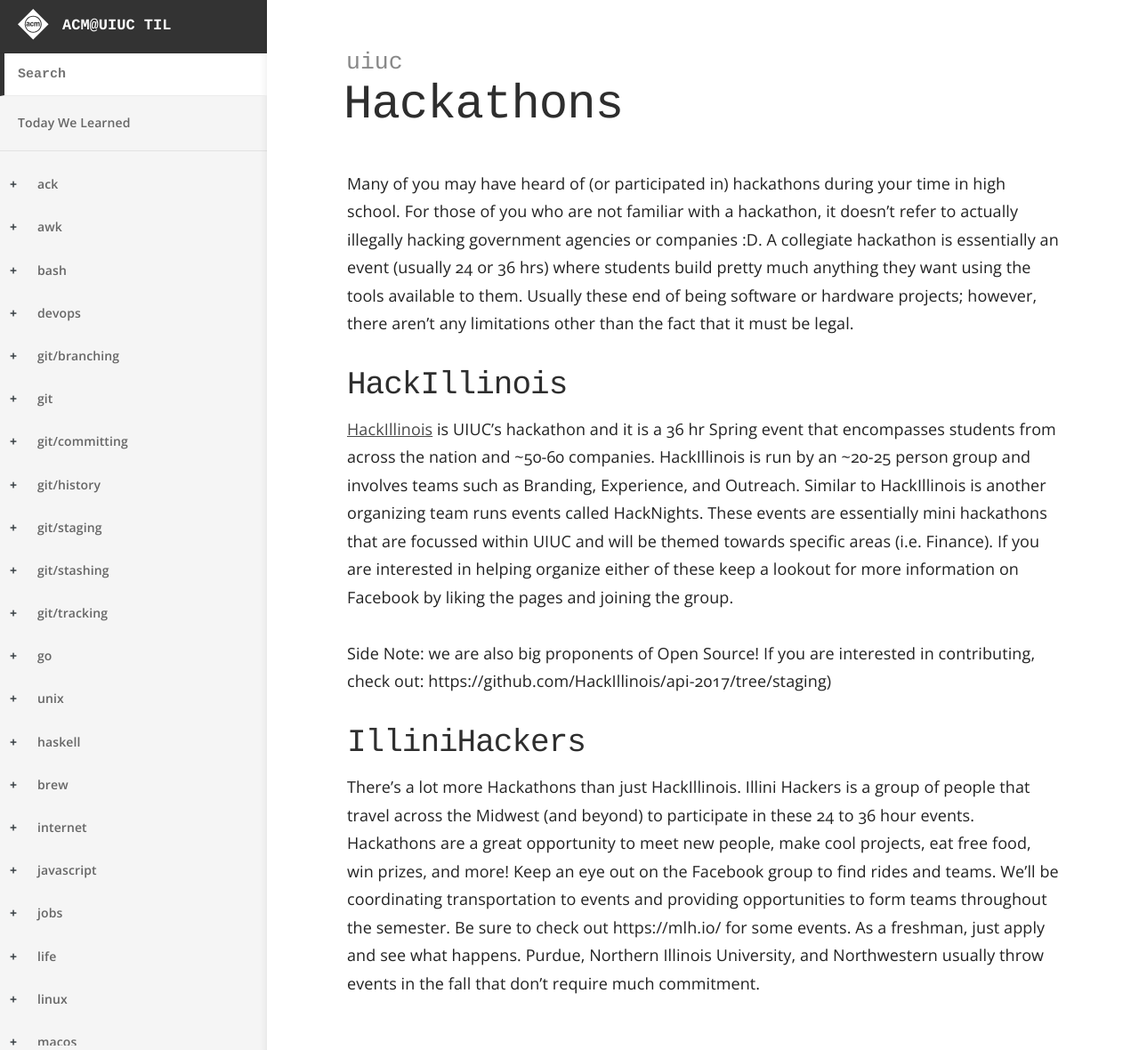
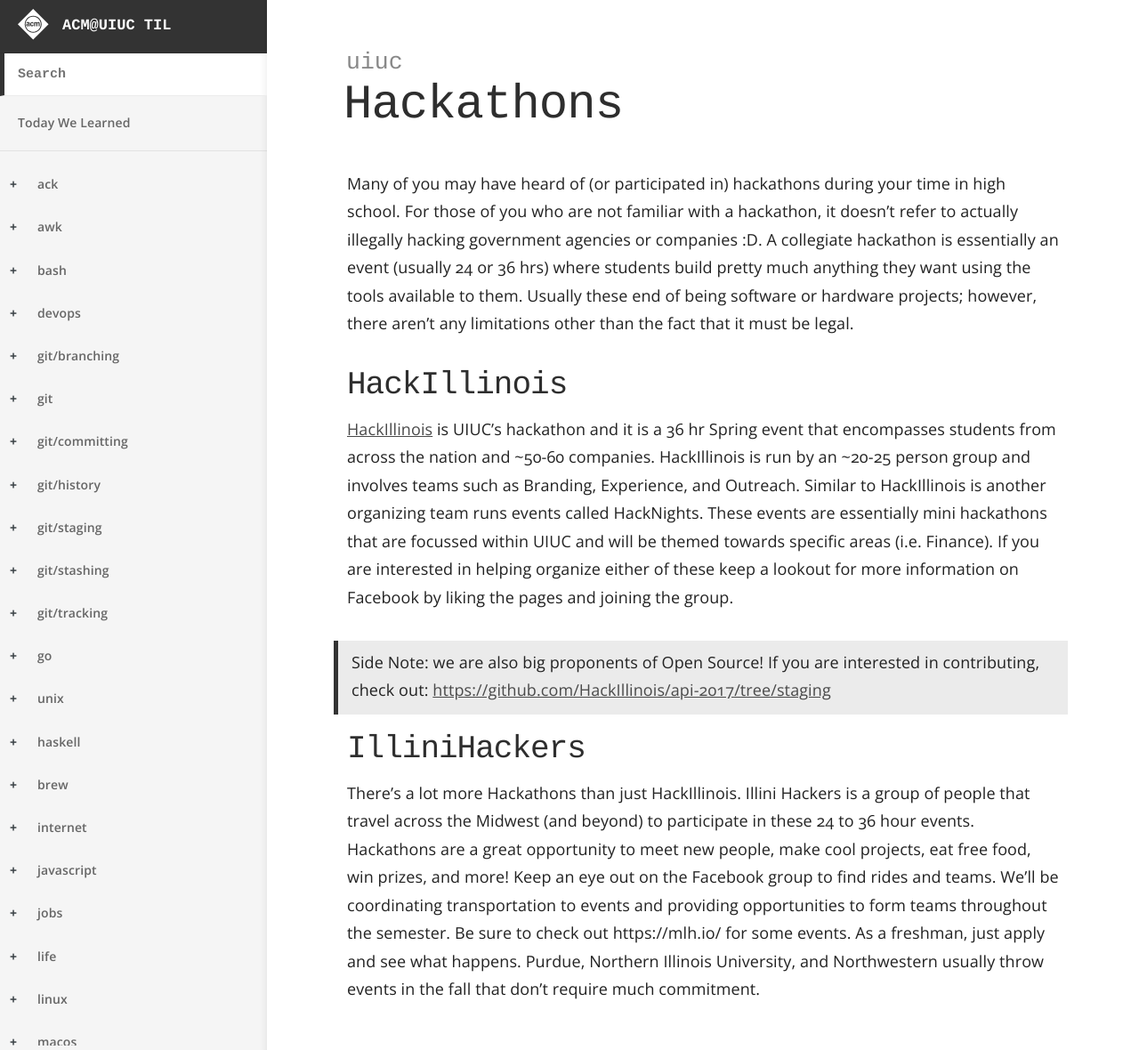
Before and after one commit to acm-uiuc/til, a Jekyll site: the page built from _til/uiuc/hackathons.md, in a window 1280 px wide. Shown: the whole page at 89% size. Built offline with Jekyll 4.4.1, drawn with Linux system fonts in a browser that asks for light colours; part of the change alters nothing that is shown.

```diff
--- a/_til/uiuc/hackathons.md
+++ b/_til/uiuc/hackathons.md
@@ -20,7 +20,7 @@ essentially mini hackathons that are focussed within UIUC and will be themed tow
 (i.e. Finance). If you are interested in helping organize either of these keep a lookout for more
 information on Facebook by liking the pages and joining the group.
 
-Side Note: we are also big proponents of Open Source! If you are interested in contributing, check out: https://github.com/HackIllinois/api-2017/tree/staging)
+> Side Note: we are also big proponents of Open Source! If you are interested in contributing, check out: [https://github.com/HackIllinois/api-2017/tree/staging](https://github.com/HackIllinois/api-2017/tree/staging)
 
 ## IlliniHackers
 There's a lot more Hackathons than just HackIllinois.
```
